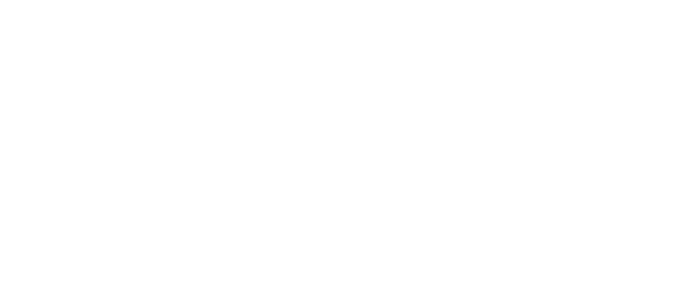
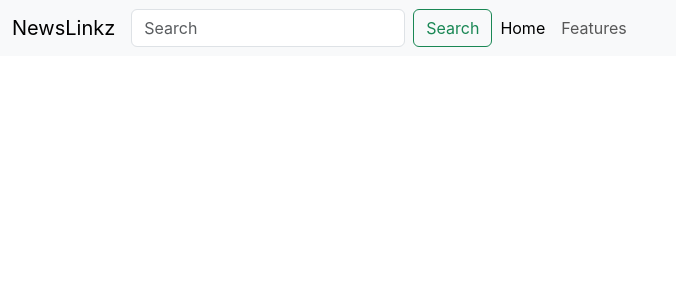
Before and after one commit to jfogiato/mod4-takehome-challenge, a React (Create React App) app: page / in a window 1280 px wide. Shown: the top 300 px of the page, without its empty margins (0-676 px from the left). Built offline with nearby package versions, Linux system fonts and the light colour scheme; the HTML template or start-up script is replaced by a standard one.

Commit message:
Add: Inital NavBar layout

```diff
--- a/src/App.js
+++ b/src/App.js
@@ -1,11 +1,12 @@
 import './App.css';
+import NavBar from './components/NavBar/NavBar';
 
 function App() {
 
   return (
-    <div>
-
-    </div>
+    <>
+      <NavBar />
+    </>
   );
 }
 
--- /dev/null
+++ b/src/components/NavBar/NavBar.js
@@ -0,0 +1,27 @@
+import React from 'react';
+
+const NavBar = () => {
+
+  return (
+    <nav className="navbar navbar-expand-lg bg-body-tertiary">
+      <div className="container-fluid">
+        <a className="navbar-brand" href="#">NewsLinkz</a>
+        <button className="navbar-toggler" type="button" data-bs-toggle="collapse" data-bs-target="#navbarNavAltMarkup" aria-controls="navbarNavAltMarkup" aria-expanded="false" aria-label="Toggle navigation">
+          <span className="navbar-toggler-icon"></span>
+        </button>
+        <form class="d-flex" role="search">
+          <input class="form-control me-2" type="search" placeholder="Search" aria-label="Search"/>
+          <button class="btn btn-outline-success" type="submit">Search</button>
+        </form>
+        <div className="collapse navbar-collapse" id="navbarNavAltMarkup">
+          <div className="navbar-nav">
+            <a className="nav-link active" aria-current="page" href="#">Home</a>
+            <a className="nav-link" href="#">Features</a>
+          </div>
+        </div>
+      </div>
+    </nav>
+  );
+}
+
+export default NavBar;
```
Also changed, not shown: src/components/ArticlePage/ArticlePage.js (+12 -0 lines).
